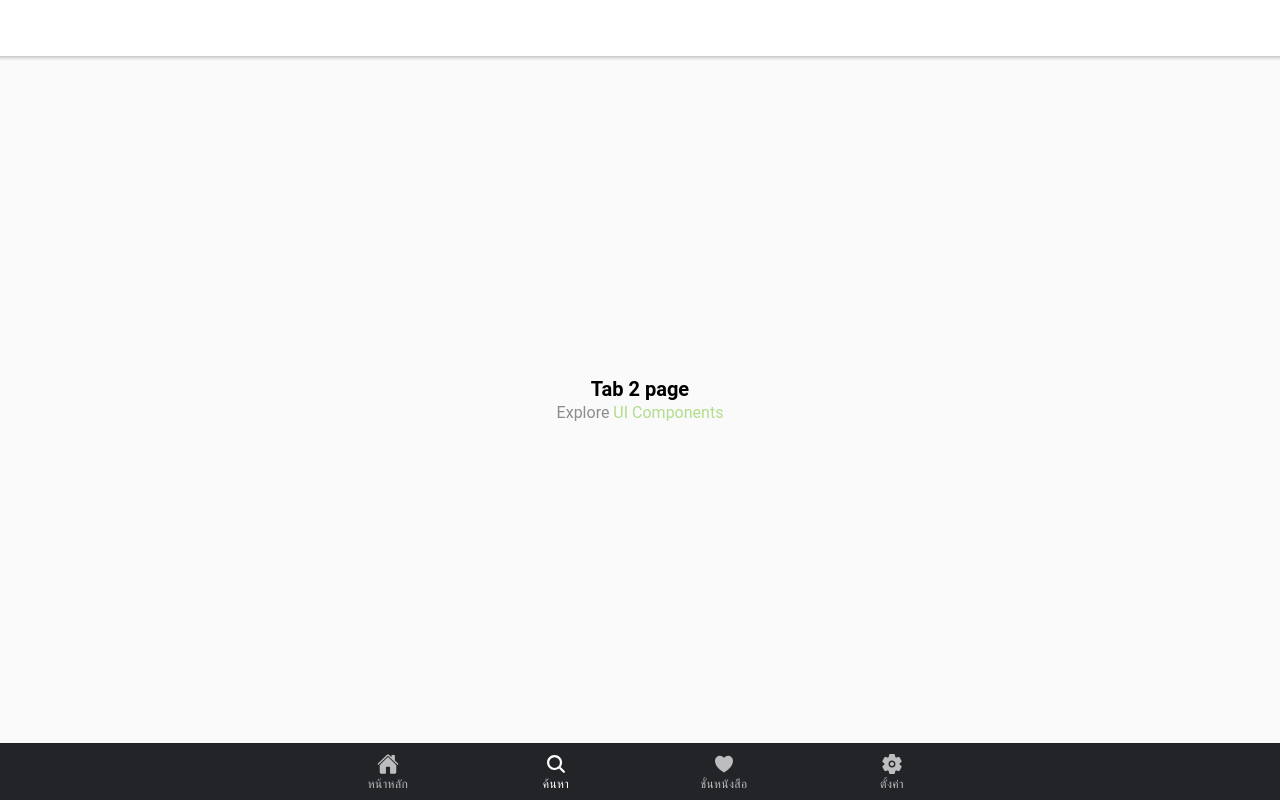
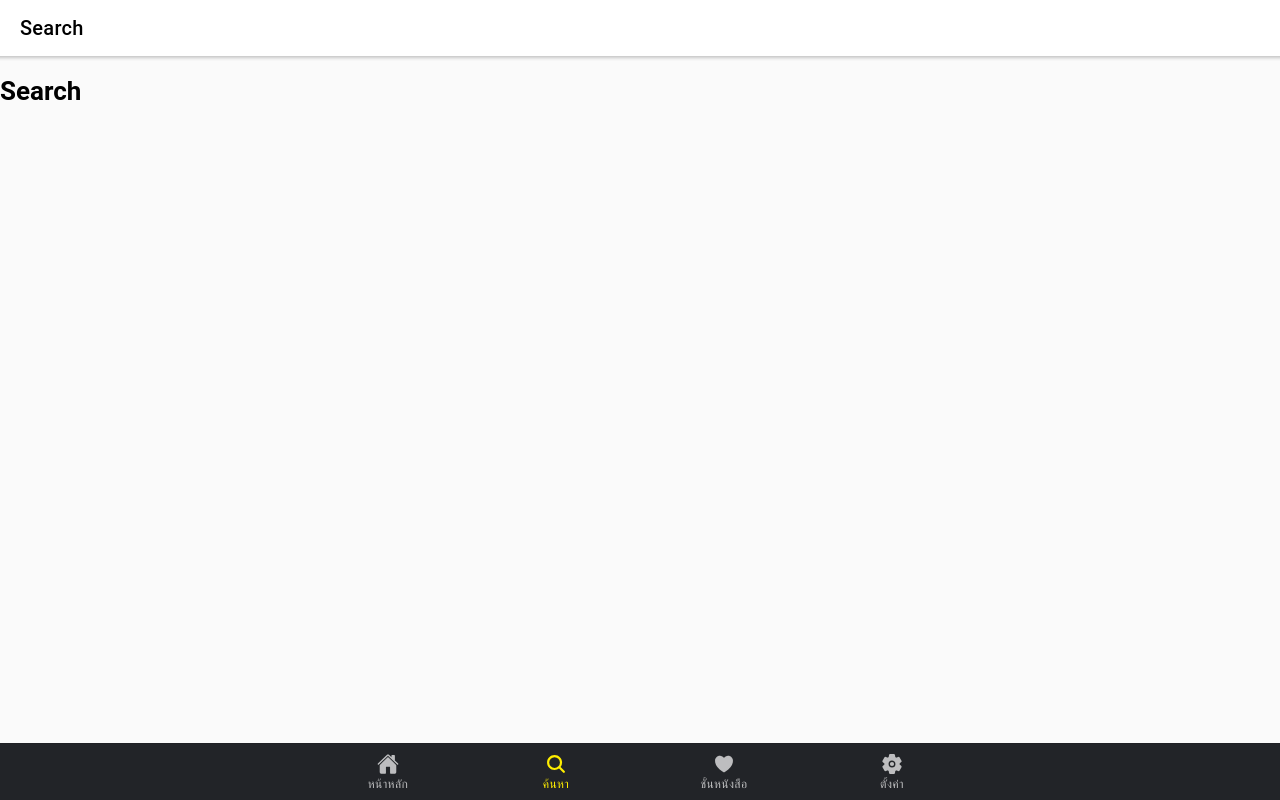
Before and after one commit to ChakkrinYYWC/GarZip_front, a React (Create React App) app: page /tab2 in a window 1280 px wide. Built offline with nearby package versions, Linux system fonts and the light colour scheme; a web font is replaced by a local one.

Commit message:
page and components

```diff
--- a/src/components/Home.jsx
+++ b/src/components/Home.jsx
@@ -24,7 +24,7 @@ const Home = () => {
     async function getData() {
         await Axios.get("http://localhost:3000/book/app", {})
             .then((res) => {
-                // console.log(res.data[0]);
+                console.log(res.data[0]);
                 setData(res.data)
             })
             .catch((error) => {
@@ -111,7 +111,7 @@ const Home = () => {
                                 </IonListHeader>
                                 <IonGrid>
                                     <IonRow>
-                                        {data.sort((a, b) => (a._id > b._id ? -1 : 1)).filter((_,idx) => (idx<5)).map((book, index) => {
+                                        {data.sort((a, b) => (a._id > b._id ? -1 : 1)).filter((_,idx) => (idx<4)).map((book, index) => {
                                             return (
                                                 <>
 
@@ -141,7 +141,7 @@ const Home = () => {
                                 </IonListHeader>
                                 <IonGrid>
                                     <IonRow>
-                                        {data.filter(cate => cate.category == 'นิยาย').map((book, index) => {
+                                        {data.filter(cate => cate.category == 'นิยาย').filter((_,idx) => (idx<4)).map((book, index) => {
                                             return (
                                                 <>
 
--- /dev/null
+++ b/src/components/Listening.jsx
@@ -0,0 +1,12 @@
+
+  const Listening  = ({ name }) => {
+    return (
+      <div className="container">
+        {/* <strong>{name}</ strong> */}
+        {/* <p>Explore <a target="_blank" rel="noopener noreferrer" href="https://ionicframework.com/docs/components">UI Components</a></p> */}
+      <h1><strong>Listening</strong></h1>
+      </div>
+    );
+  };
+
+  export default Listening;
--- /dev/null
+++ b/src/components/Search.jsx
@@ -0,0 +1,12 @@
+
+  const Search  = ({ name }) => {
+    return (
+      <div className="container">
+        {/* <strong>{name}</ strong> */}
+        {/* <p>Explore <a target="_blank" rel="noopener noreferrer" href="https://ionicframework.com/docs/components">UI Components</a></p> */}
+      <h1><strong>Search</strong></h1>
+      </div>
+    );
+  };
+
+  export default Search;
--- a/src/components/Setting.tsx
+++ b/src/components/Setting.jsx
@@ -1,9 +1,5 @@
 
-interface ContainerProps {
-    name: string;
-  }
-
-  const Setting: React.FC<ContainerProps> = ({ name }) => {
+  const Setting  = ({ name }) => {
     return (
       <div className="container">
         {/* <strong>{name}</ strong> */}
--- a/src/pages/Tab2.tsx
+++ b/src/pages/Tab2.tsx
@@ -1,24 +1,41 @@
 import { IonContent, IonHeader, IonPage, IonTitle, IonToolbar } from '@ionic/react';
-import ExploreContainer from '../components/ExploreContainer';
+import Search from '../components/Search';
 import './Tab2.css';
 
 const Tab2: React.FC = () => {
   return (
-    <IonPage>
-      <IonHeader>
-        <IonToolbar>
-          <IonTitle></IonTitle>
+    // <IonPage>
+    //   <IonHeader>
+    //     <IonToolbar>
+    //       <IonTitle></IonTitle>
+    //     </IonToolbar>
+    //   </IonHeader>
+    //   <IonContent fullscreen>
+    //     <IonHeader collapse="condense">
+    //       <IonToolbar>
+    //         <IonTitle size="large">S</IonTitle>
+    //       </IonToolbar>
+    //     </IonHeader>
+    //     <ExploreContainer name="Tab 2 page" />
+    //   </IonContent>
+    // </IonPage>
+
+    <IonPage >
+      <IonHeader className="test1">
+        <IonToolbar className="toolbar-container">
+          <IonTitle >Search</IonTitle>
         </IonToolbar>
       </IonHeader>
       <IonContent fullscreen>
-        <IonHeader collapse="condense">
-          <IonToolbar>
-            <IonTitle size="large">ค้นหา</IonTitle>
+        <IonHeader collapse="condense" className="test1">
+          <IonToolbar className="toolbar-container">
+            <IonTitle size="large">Search</IonTitle>
           </IonToolbar>
         </IonHeader>
-        <ExploreContainer name="Tab 2 page" />
+        <Search name="Tab 3 page" />
       </IonContent>
     </IonPage>
+
   );
 };
 
--- a/src/pages/Tab3.tsx
+++ b/src/pages/Tab3.tsx
@@ -1,5 +1,5 @@
 import { IonContent, IonHeader, IonPage, IonTitle, IonToolbar } from '@ionic/react';
-import ExploreContainer from '../components/ExploreContainer';
+import Listening from '../components/Listening';
 import './Tab3.css';
 
 const Tab3: React.FC = () => {
@@ -7,16 +7,16 @@ const Tab3: React.FC = () => {
     <IonPage >
       <IonHeader className="test1">
         <IonToolbar className="toolbar-container">
-          <IonTitle >Tab 3</IonTitle>
+          <IonTitle >Listening</IonTitle>
         </IonToolbar>
       </IonHeader>
       <IonContent fullscreen>
         <IonHeader collapse="condense" className="test1">
           <IonToolbar className="toolbar-container">
-            <IonTitle size="large">Tab 3</IonTitle>
+            <IonTitle size="large">Listening</IonTitle>
           </IonToolbar>
         </IonHeader>
-        <ExploreContainer name="Tab 3 page" />
+        <Listening name="Tab 3 page" />
       </IonContent>
     </IonPage>
   );
--- a/src/pages/Tab4.tsx
+++ b/src/pages/Tab4.tsx
@@ -7,13 +7,13 @@ const Tab4: React.FC = () => {
     <IonPage>
       <IonHeader>
         <IonToolbar>
-          <IonTitle>คุณ XXXX</IonTitle>
+          <IonTitle>Username</IonTitle>
         </IonToolbar>
       </IonHeader>
       <IonContent fullscreen>
         <IonHeader collapse="condense">
           <IonToolbar>
-            <IonTitle size="large">คุณ XXXX</IonTitle>
+            <IonTitle size="large">Username</IonTitle>
           </IonToolbar>
         </IonHeader>
         <Setting name="Tab 4 page" />
--- a/src/theme/variables.css
+++ b/src/theme/variables.css
@@ -67,7 +67,7 @@ http://ionicframework.com/docs/theming/ */
   /** dark **/
   --ion-color-dark: #222428;
   --ion-color-dark-rgb: 34, 36, 40;
-  --ion-color-dark-contrast: #ffffff;
+  --ion-color-dark-contrast: #ffee00;
   --ion-color-dark-contrast-rgb: 255, 255, 255;
   --ion-color-dark-shade: #1e2023;
   --ion-color-dark-tint: #383a3e;
@@ -171,7 +171,7 @@ http://ionicframework.com/docs/theming/ */
     --ion-background-color: #000000;
     --ion-background-color-rgb: 0,0,0;
 
-    --ion-text-color: #ffffff;
+    --ion-text-color: #000000;
     --ion-text-color-rgb: 255,255,255;
 
     --ion-color-step-50: #0d0d0d;
```
